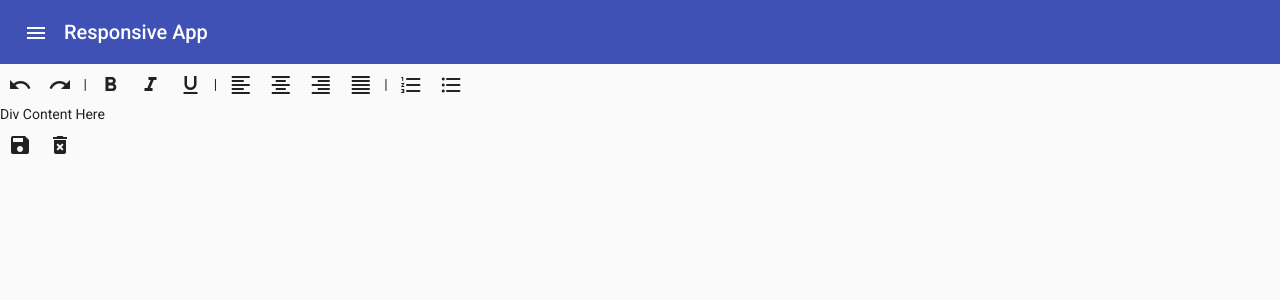
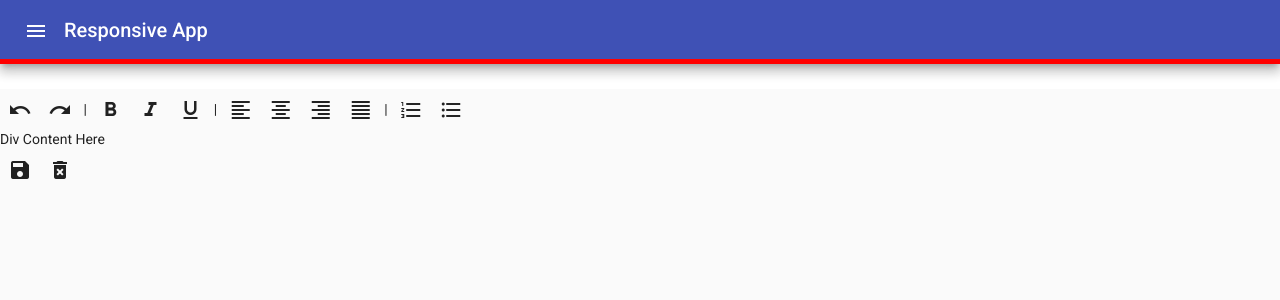
Before and after one commit to jenniferkirwin/note-taker-2, an Angular app: page / in a window 1280 px wide. Shown: the top 300 px of the page. Built offline with nearby package versions, Linux system fonts and the light colour scheme.

Commit message:
Playing with navigation

```diff
--- a/src/app/components/navigation/navigation.component.html
+++ b/src/app/components/navigation/navigation.component.html
@@ -1,5 +1,3 @@
-<p>navigation works!</p>
-
 <div class="example-container" [class.example-is-mobile]="mobileQuery.matches">
   <mat-toolbar color="primary" class="example-toolbar">
     <button mat-icon-button (click)="snav.toggle()"><mat-icon>menu</mat-icon></button>
--- a/src/app/components/navigation/navigation.component.scss
+++ b/src/app/components/navigation/navigation.component.scss
@@ -1,3 +1,5 @@
+@import '~@angular/material/theming';
+
 .example-container {
   display: flex;
   flex-direction: column;
@@ -11,7 +13,14 @@
 .example-is-mobile .example-toolbar {
   position: fixed;
   /* Make sure the toolbar will stay on top of the content as it scrolls past. */
-  z-index: 2;
+
+}
+
+.example-toolbar {
+  border-bottom: 5px solid red;
+  @include mat-elevation-transition;
+  @include mat-elevation(8);
+  margin-bottom: 25px;
 }
 
 h1.example-app-name {
--- a/src/styles.scss
+++ b/src/styles.scss
@@ -30,3 +30,5 @@ $note-taker-two-theme: mat-light-theme($note-taker-two-primary, $note-taker-two-
 
 html, body { height: 100%; }
 body { margin: 0; font-family: Roboto, "Helvetica Neue", sans-serif; }
+
+// Nice color 127780
```
